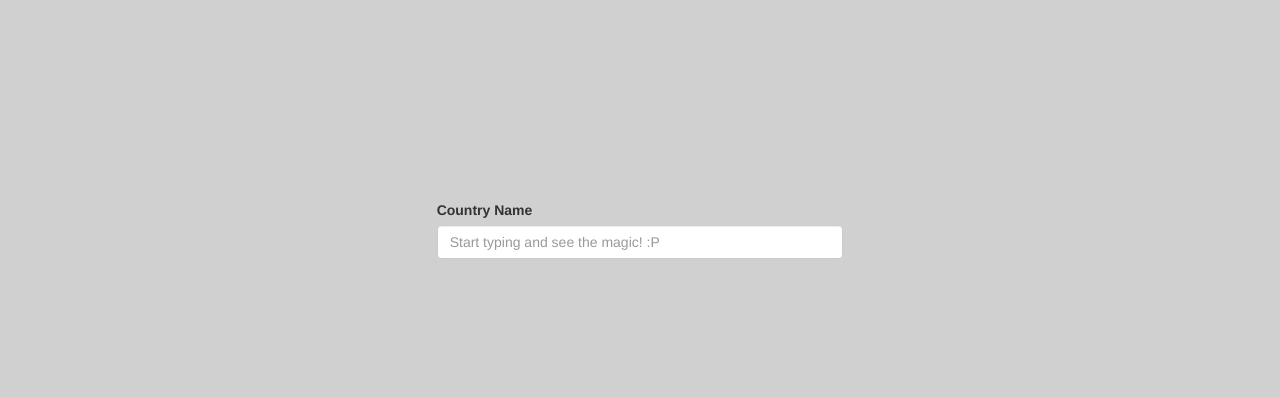
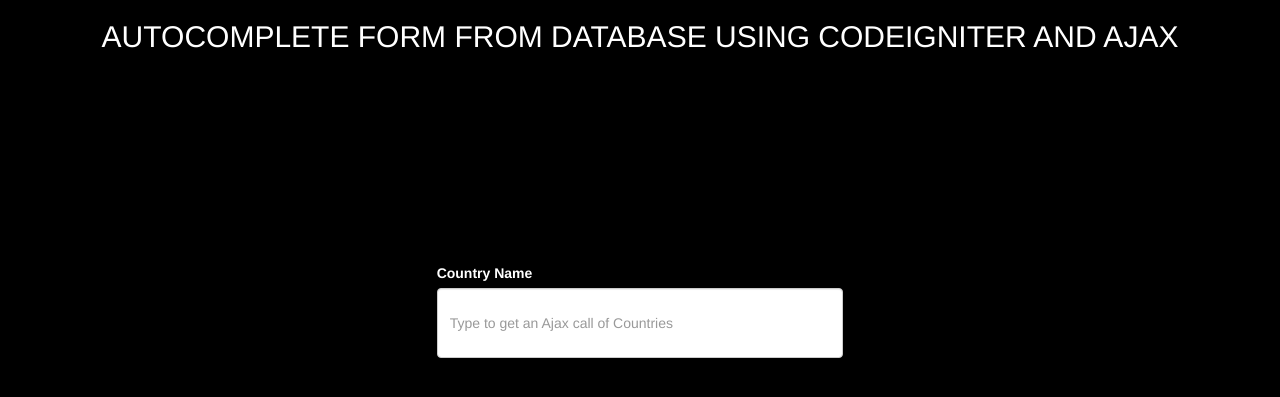
Before and after one commit to Emmanueladegor/CodeigniterAjax-AutoComplete, a CodeIgniter app: page /autocomplete/ in a window 1280 px wide. Shown: the top 397 px of the page. Run offline with CodeIgniter, Linux system fonts and the light colour scheme; some libraries are stand-ins or nearby versions.

Commit message:
First commit

```diff
--- a/application/config/config.php
+++ b/application/config/config.php
@@ -14,7 +14,7 @@
 | path to your installation.
 |
 */
-$config['base_url']	= 'http://localhost/autocomplete';
+$config['base_url']	= 'http://localhost/autocomplete/';
 
 /*
 |--------------------------------------------------------------------------
--- a/application/config/database.php
+++ b/application/config/database.php
@@ -1,4 +1,6 @@
-<?php  if ( ! defined('BASEPATH')) exit('No direct script access allowed');
+<?php
+defined('BASEPATH') OR exit('No direct script access allowed');
+
 /*
 | -------------------------------------------------------------------
 | DATABASE CONNECTIVITY SETTINGS
@@ -12,14 +14,17 @@
 | EXPLANATION OF VARIABLES
 | -------------------------------------------------------------------
 |
+|	['dsn']      The full DSN string describe a connection to the database.
 |	['hostname'] The hostname of your database server.
 |	['username'] The username used to connect to the database
 |	['password'] The password used to connect to the database
 |	['database'] The name of the database you want to connect to
-|	['dbdriver'] The database type. ie: mysql.  Currently supported:
-				 mysql, mysqli, postgre, odbc, mssql, sqlite, oci8
+|	['dbdriver'] The database driver. e.g.: mysqli.
+|			Currently supported:
+|				 cubrid, ibase, mssql, mysql, mysqli, oci8,
+|				 odbc, pdo, postgre, sqlite, sqlite3, sqlsrv
 |	['dbprefix'] You can add an optional prefix, which will be added
-|				 to the table name when using the  Active Record class
+|				 to the table name when using the  Query Builder class
 |	['pconnect'] TRUE/FALSE - Whether to use a persistent connection
 |	['db_debug'] TRUE/FALSE - Whether database errors should be displayed.
 |	['cache_on'] TRUE/FALSE - Enables/disables query caching
@@ -34,36 +39,58 @@
 | 				 multi-byte character set and are running versions lower than these.
 | 				 Sites using Latin-1 or UTF-8 database character set and collation are unaffected.
 |	['swap_pre'] A default table prefix that should be swapped with the dbprefix
-|	['autoinit'] Whether or not to automatically initialize the database.
+|	['encrypt']  Whether or not to use an encrypted connection.
+|
+|			'mysql' (deprecated), 'sqlsrv' and 'pdo/sqlsrv' drivers accept TRUE/FALSE
+|			'mysqli' and 'pdo/mysql' drivers accept an array with the following options:
+|
+|				'ssl_key'    - Path to the private key file
+|				'ssl_cert'   - Path to the public key certificate file
+|				'ssl_ca'     - Path to the certificate authority file
+|				'ssl_capath' - Path to a directory containing trusted CA certificats in PEM format
+|				'ssl_cipher' - List of *allowed* ciphers to be used for the encryption, separated by colons (':')
+|				'ssl_verify' - TRUE/FALSE; Whether verify the server certificate or not ('mysqli' only)
+|
+|	['compress'] Whether or not to use client compression (MySQL only)
 |	['stricton'] TRUE/FALSE - forces 'Strict Mode' connections
 |							- good for ensuring strict SQL while developing
+|	['ssl_options']	Used to set various SSL options that can be used when making SSL connections.
+|	['failover'] array - A array with 0 or more data for connections if the main should fail.
+|	['save_queries'] TRUE/FALSE - Whether to "save" all executed queries.
+| 				NOTE: Disabling this will also effectively disable both
+| 				$this->db->last_query() and profiling of DB queries.
+| 				When you run a query, with this setting set to TRUE (default),
+| 				CodeIgniter will store the SQL statement for debugging purposes.
+| 				However, this may cause high memory usage, especially if you run
+| 				a lot of SQL queries ... disable this to avoid that problem.
 |
 | The $active_group variable lets you choose which connection group to
 | make active.  By default there is only one group (the 'default' group).
 |
-| The $active_record variables lets you determine whether or not to load
-| the active record class
+| The $query_builder variables lets you determine whether or not to load
+| the query builder class.
 */
+$active_group = 'default';
+$query_builder = TRUE;
 
-$active_group = 'default';
-$active_record = TRUE;
-
-$db['default']['hostname'] = 'localhost';
-$db['default']['username'] = 'root';
-$db['default']['password'] = '';
-$db['default']['database'] = 'autocomplete';
-$db['default']['dbdriver'] = 'mysql';
-$db['default']['dbprefix'] = '';
-$db['default']['pconnect'] = TRUE;
-$db['default']['db_debug'] = TRUE;
-$db['default']['cache_on'] = FALSE;
-$db['default']['cachedir'] = '';
-$db['default']['char_set'] = 'utf8';
-$db['default']['dbcollat'] = 'utf8_general_ci';
-$db['default']['swap_pre'] = '';
-$db['default']['autoinit'] = TRUE;
-$db['default']['stricton'] = FALSE;
-
-
-/* End of file database.php */
-/* Location: ./application/config/database.php */
+$db['default'] = array(
+	'dsn'	=> '',
+	'hostname' => 'localhost',
+	'username' => 'root',
+	'password' => '',
+	'database' => 'autocomplete',
+	'dbdriver' => 'mysqli',
+	'dbprefix' => '',
+	'pconnect' => FALSE,
+	'db_debug' => (ENVIRONMENT !== 'production'),
+	'cache_on' => FALSE,
+	'cachedir' => '',
+	'char_set' => 'utf8',
+	'dbcollat' => 'utf8_general_ci',
+	'swap_pre' => '',
+	'encrypt' => FALSE,
+	'compress' => FALSE,
+	'stricton' => FALSE,
+	'failover' => array(),
+	'save_queries' => TRUE
+);
--- a/application/views/view_demo.php
+++ b/application/views/view_demo.php
@@ -9,12 +9,13 @@
         <script src="https://maxcdn.bootstrapcdn.com/bootstrap/3.3.0/js/bootstrap.min.js"></script>
         <script src="<?php echo base_url(); ?>assets/custom.js"></script>
     </head>
-    <body style="background-color: #D0D0D0;">
+    <body style="background-color: #000000;">
         <div class="row">
+        <center><h2 style="color: #fff;">AUTOCOMPLETE FORM FROM DATABASE USING CODEIGNITER AND AJAX</h2></center>
             <div class="col-md-4 col-md-offset-4" style="margin-top: 200px;">
 
-                    <label class="control-lable">Country Name</label>
-                    <input type="text" id="country" autocomplete="off" name="country" class="form-control" placeholder="Start typing and see the magic! :P">
+                    <label class="control-lable" style="color: #fff;">Country Name</label>
+                    <input style="height:70px" type="text" id="country" autocomplete="off" name="country" class="form-control" placeholder="Type to get an Ajax call of Countries">
                     <ul class="dropdown-menu txtcountry" style="margin-left:15px;margin-right:0px;" role="menu" aria-labelledby="dropdownMenu"  id="DropdownCountry"></ul>
 
 
--- a/assets/custom.js
+++ b/assets/custom.js
@@ -18,7 +18,7 @@
                 }
                 $.each(data, function (key,value) {
                     if (data.length >= 0)
-                        $('#DropdownCountry').append('<li role="presentation" ><a role="menuitem dropdownnameli" class="dropdownlivalue">' + value['name'] + '</a></li>');
+                        $('#DropdownCountry').append('<li role="displayCountries" ><a role="menuitem dropdownCountryli" class="dropdownlivalue">' + value['name'] + '</a></li>');
                 });
             }
         });
```
Also changed, not shown: 1 other file.
